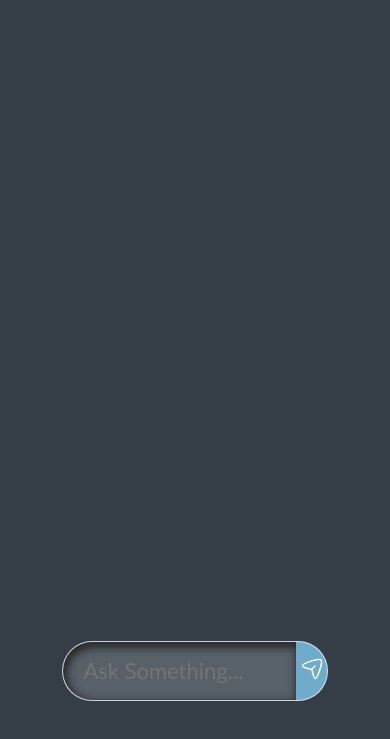
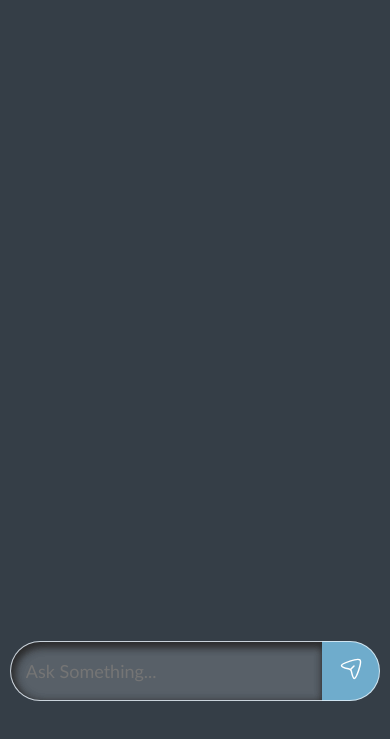
Before and after one commit to shreyainamdar/GyanMitra-Chatbot, a plain HTML site: page Chatbot/index.html in a window 390 px wide. Shown: the part 121-860 px from the top of the page. Drawn offline with Linux system fonts and the light colour scheme.

Commit message:
Update style.css

```diff
--- a/Chatbot/style.css
+++ b/Chatbot/style.css
@@ -116,3 +116,15 @@ body{
     width: 80px;
     height: 100%;
 }
+
+@media (max-width: 600px) {
+    #prompt {
+        width: 80%; /* Wider on mobile devices */
+        padding: 15px; /* Adjust padding if needed */
+        font-size: 18px; /* Slightly smaller font size for mobile */
+    }
+
+    #btn {
+        width: 15%; /* Adjust button width if needed */
+    }
+}
```
